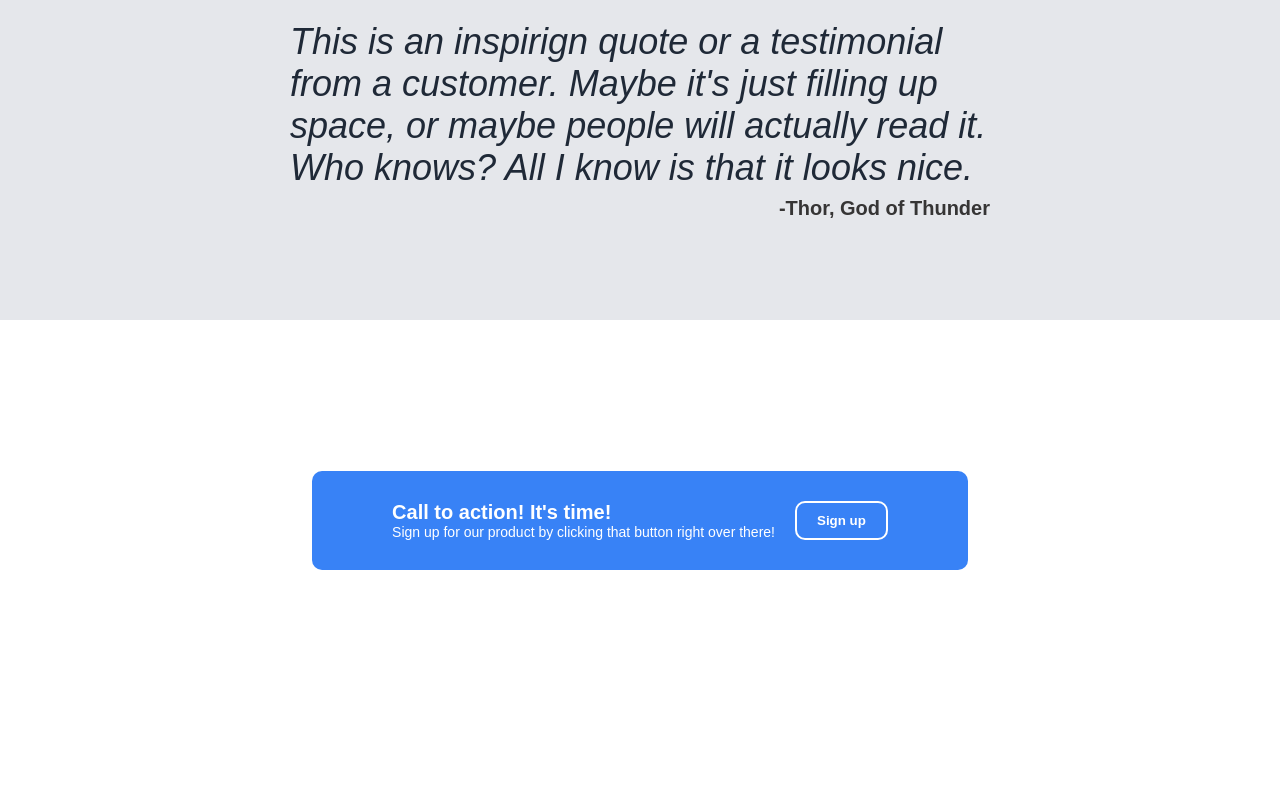
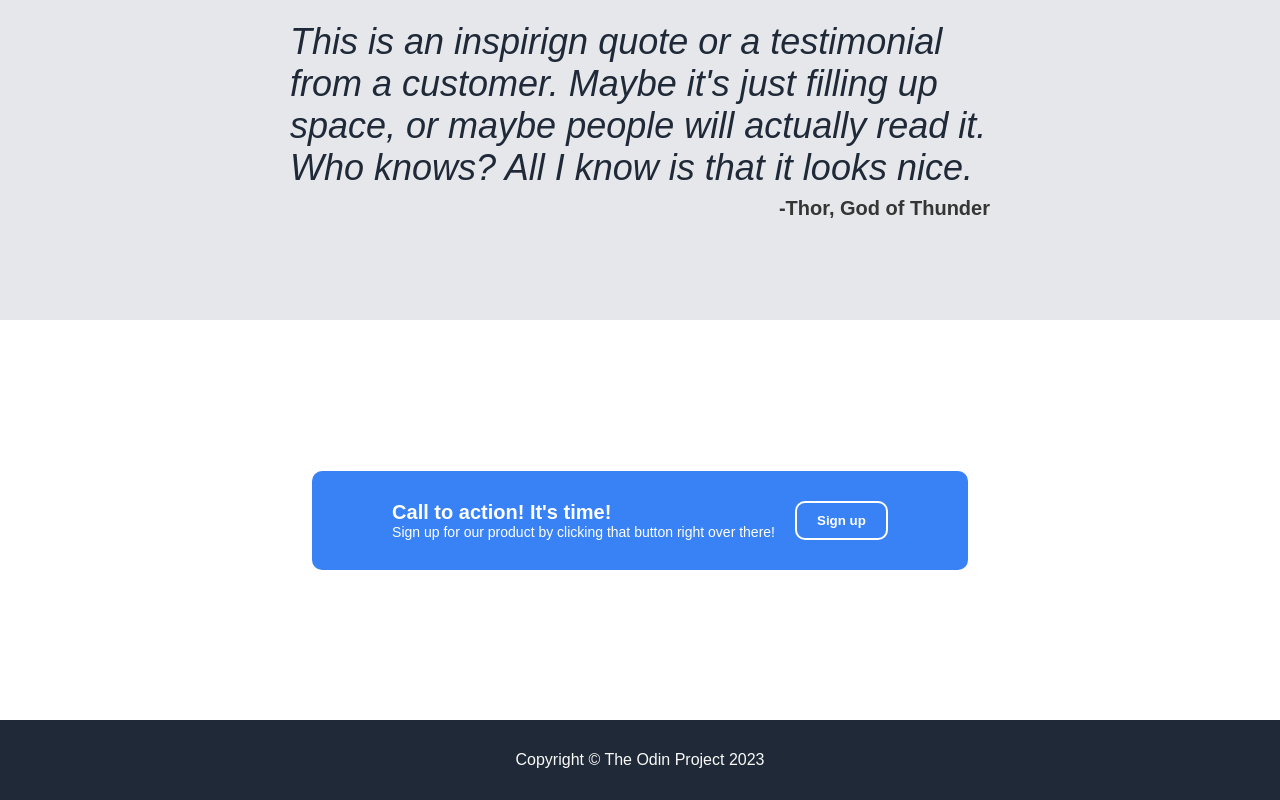
Before and after one commit to bigacz/landing-page, a plain HTML site: page index.html in a window 1280 px wide. Shown: the part 880-1680 px from the top of the page. Before the commit the page ends 1600 px from the top, so only its background shows below. Drawn offline with Linux system fonts and the light colour scheme.

Commit message:
Add footer

```diff
--- a/index.html
+++ b/index.html
@@ -56,5 +56,9 @@
             <button>Sign up</button>
         </div>
     </div>
+
+    <footer>
+        <div>Copyright © The Odin Project 2023</div>
+    </footer>
 </body>
 </html>
--- a/style.css
+++ b/style.css
@@ -165,3 +165,13 @@ h3 {
     border-radius: 10px;
 
 }
+
+footer {
+    height: 80px;
+    background-color: #1F2937;
+    color: #F9FAF8;
+    display: flex;
+    justify-content: center;
+    align-items: center;
+
+}
```
